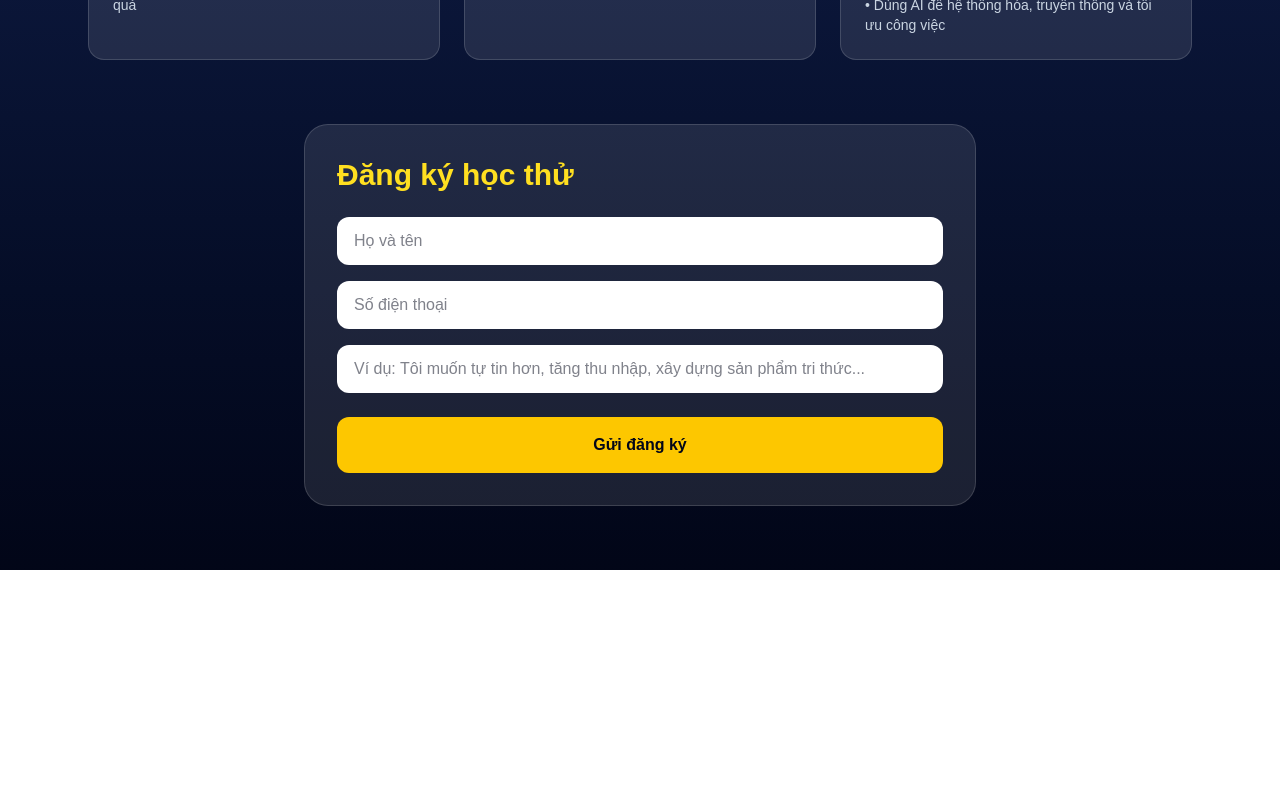
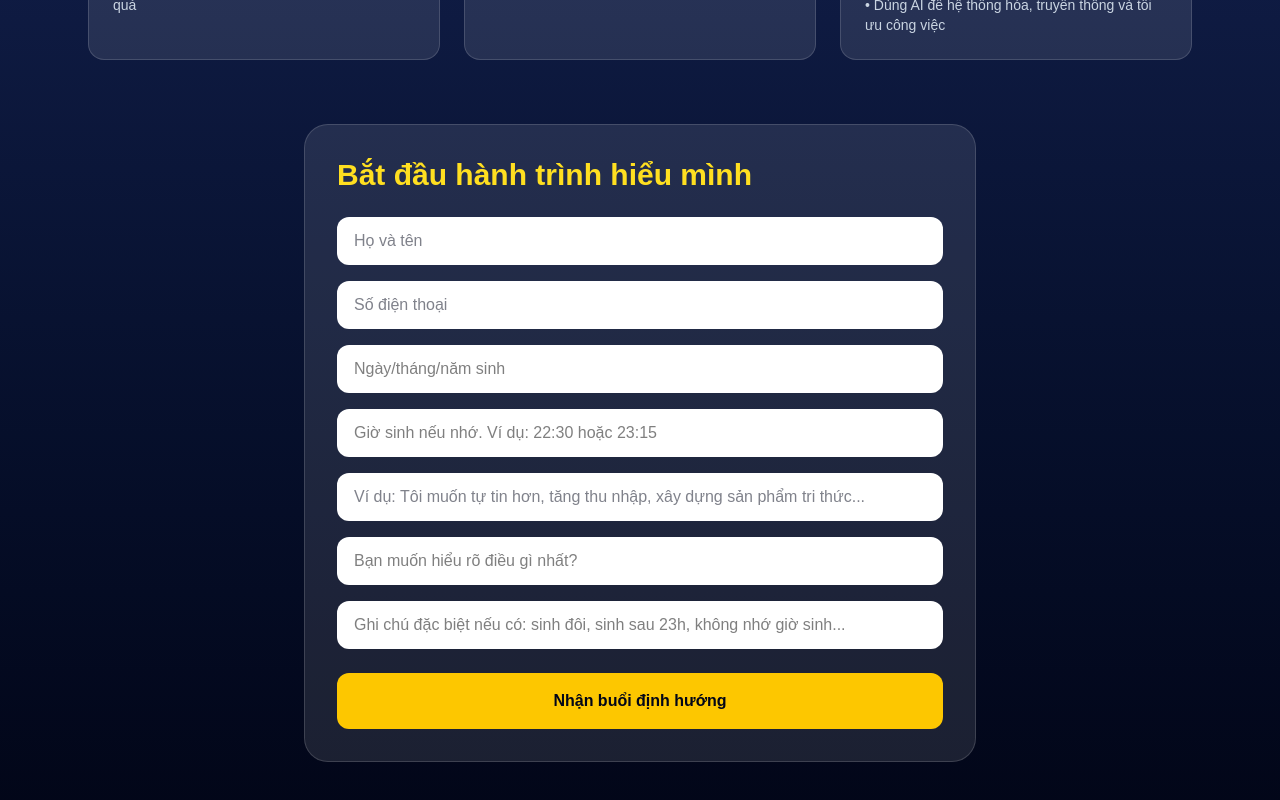
Before and after one commit to lanmatmathinhvuong-dot/mtmv, a Next.js app: page / in a window 1280 px wide. Shown: the part 1528-2328 px from the top of the page. Before the commit the page ends 2098 px from the top, so only its background shows below. Built offline with nearby package versions, Linux system fonts and the light colour scheme; no server answers.

Commit message:
them the hoc vien crm

```diff
--- a/app/page.tsx
+++ b/app/page.tsx
@@ -8,7 +8,10 @@ export default function Home() {
   const [soDienThoai, setSoDienThoai] = useState("");
   const [mongMuon, setMongMuon] = useState("");
   const [thongBao, setThongBao] = useState("");
-
+const [ngaySinh, setNgaySinh] = useState("");
+const [gioSinh, setGioSinh] = useState("");
+const [nhuCau, setNhuCau] = useState("");
+const [ghiChuDacBiet, setGhiChuDacBiet] = useState("");
   async function guiDangKy() {
     if (!hoTen || !soDienThoai) {
       setThongBao("Cô nhập giúp con họ tên và số điện thoại nhé.");
@@ -20,6 +23,10 @@ export default function Home() {
         ho_ten: hoTen,
         so_dien_thoai: soDienThoai,
         mong_muon: mongMuon,
+       ngay_sinh: ngaySinh,
+  gio_sinh: gioSinh,
+  nhu_cau: nhuCau,
+  ghi_chu_dac_biet: ghiChuDacBiet,
       },
     ]);
 
@@ -33,6 +40,10 @@ export default function Home() {
     setHoTen("");
     setSoDienThoai("");
     setMongMuon("");
+    setNgaySinh("");
+setGioSinh("");
+setNhuCau("");
+setGhiChuDacBiet("");
   }
 
   return (
@@ -74,7 +85,7 @@ export default function Home() {
     Mỗi người đều có một bản hướng dẫn bên trong
   </h2>
   <p className="mt-3 text-slate-200">
-    Học viện Mật Mã Thịnh Vượng giúp bạn đọc bản hướng dẫn ấy bằng ShuYi,
+    Học viện Mật Mã Thịnh Vượng giúp bạn đọc bản hướng dẫn ấy bằng Kinh Dịch ShuYi,
     chuyển sự hiểu mình thành hành động thực tế và đưa năng lực thật vào một
     cuộc sống có giá trị.
   </p>
@@ -178,7 +189,7 @@ export default function Home() {
           className="mt-16 w-full max-w-2xl rounded-3xl border border-white/15 bg-white/10 p-8 text-left"
         >
           <h2 className="text-3xl font-black text-yellow-300">
-            Đăng ký học thử
+            Bắt đầu hành trình hiểu mình
           </h2>
 
           <input
@@ -194,19 +205,43 @@ export default function Home() {
             value={soDienThoai}
             onChange={(e) => setSoDienThoai(e.target.value)}
           />
+<input
+  className="mt-4 h-12 w-full rounded-xl border border-white/20 bg-white px-4 text-black"
+  placeholder="Ngày/tháng/năm sinh"
+  value={ngaySinh}
+  onChange={(e) => setNgaySinh(e.target.value)}
+/>
 
+<input
+  className="mt-4 h-12 w-full rounded-xl border border-white/20 bg-white px-4 text-black"
+  placeholder="Giờ sinh nếu nhớ. Ví dụ: 22:30 hoặc 23:15"
+  value={gioSinh}
+  onChange={(e) => setGioSinh(e.target.value)}
+/>
           <input
             className="mt-4 h-12 w-full rounded-xl border border-white/20 bg-white px-4 text-slate-950"
             placeholder="Ví dụ: Tôi muốn tự tin hơn, tăng thu nhập, xây dựng sản phẩm tri thức..."
             value={mongMuon}
             onChange={(e) => setMongMuon(e.target.value)}
           />
+<input
+  className="mt-4 h-12 w-full rounded-xl border border-white/20 bg-white px-4 text-black"
+  placeholder="Bạn muốn hiểu rõ điều gì nhất?"
+  value={nhuCau}
+  onChange={(e) => setNhuCau(e.target.value)}
+/>
 
+<input
+  className="mt-4 h-12 w-full rounded-xl border border-white/20 bg-white px-4 text-black"
+  placeholder="Ghi chú đặc biệt nếu có: sinh đôi, sinh sau 23h, không nhớ giờ sinh..."
+  value={ghiChuDacBiet}
+  onChange={(e) => setGhiChuDacBiet(e.target.value)}
+/>
           <button
             onClick={guiDangKy}
             className="mt-6 w-full rounded-xl bg-yellow-400 px-5 py-4 font-bold text-slate-950 hover:bg-yellow-300"
           >
-            Gửi đăng ký
+     Nhận buổi định hướng
           </button>
 
           {thongBao && (
--- a/app/quan-tri/page.tsx
+++ b/app/quan-tri/page.tsx
@@ -11,6 +11,10 @@ type DangKy = {
   created_at: string;
   trang_thai: string | null;
   ghi_chu: string | null;
+  ngay_sinh: string | null;
+gio_sinh: string | null;
+nhu_cau: string | null;
+ghi_chu_dac_biet: string | null;
 };
 
 const MAT_KHAU_QUAN_TRI = "matma2026";
@@ -128,11 +132,15 @@ const duLieuDaLoc = duLieu.filter((dong) => {
   const tuKhoa = tuKhoaTimKiem.toLowerCase();
 
   const dungTuKhoa =
-    dong.ho_ten?.toLowerCase().includes(tuKhoa) ||
-    dong.so_dien_thoai?.toLowerCase().includes(tuKhoa) ||
-    dong.mong_muon?.toLowerCase().includes(tuKhoa) ||
-    dong.trang_thai?.toLowerCase().includes(tuKhoa) ||
-    dong.ghi_chu?.toLowerCase().includes(tuKhoa);
+  dong.ho_ten?.toLowerCase().includes(tuKhoa) ||
+  dong.so_dien_thoai?.toLowerCase().includes(tuKhoa) ||
+  dong.mong_muon?.toLowerCase().includes(tuKhoa) ||
+  dong.trang_thai?.toLowerCase().includes(tuKhoa) ||
+  dong.ghi_chu?.toLowerCase().includes(tuKhoa) ||
+  dong.ngay_sinh?.toLowerCase().includes(tuKhoa) ||
+  dong.gio_sinh?.toLowerCase().includes(tuKhoa) ||
+  dong.nhu_cau?.toLowerCase().includes(tuKhoa) ||
+  dong.ghi_chu_dac_biet?.toLowerCase().includes(tuKhoa);
 
  const dungTrangThai =
   boLocTrangThai === "tất cả" || layTrangThai(dong.trang_thai) === boLocTrangThai;
@@ -272,8 +280,72 @@ return dungTuKhoa && dungTrangThai;
     )
   )}
 </div>
+ {!dangTai && duLieuDaLoc.length > 0 && (
+  <div className="mb-6 grid gap-4 md:grid-cols-2 xl:grid-cols-3">
+    {duLieuDaLoc.map((dong) => (
+      <div
+        key={`the-${dong.id}`}
+        className="rounded-2xl border border-slate-700 bg-slate-900 p-5"
+      >
+        <div className="flex items-start justify-between gap-3">
+          <div>
+            <p className="text-lg font-bold text-white">{dong.ho_ten}</p>
+            <p className="text-sm text-slate-300">{dong.so_dien_thoai}</p>
+          </div>
+
+          <select
+            value={dong.trang_thai || "mới"}
+            onChange={(e) => capNhatTrangThai(dong.id, e.target.value)}
+            className="rounded-xl bg-slate-800 border border-slate-600 px-3 py-2 text-white"
+          >
+            <option value="mới">mới</option>
+            <option value="đã liên hệ">đã liên hệ</option>
+            <option value="đã tư vấn">đã tư vấn</option>
+            <option value="đã chốt">đã chốt</option>
+            <option value="không phù hợp">không phù hợp</option>
+          </select>
+        </div>
+
+        <div className="mt-4 grid gap-2 text-sm text-slate-200">
+          <p><b className="text-yellow-300">Mong muốn:</b> {dong.mong_muon || "-"}</p>
+          <p><b className="text-yellow-300">Ngày sinh:</b> {dong.ngay_sinh || "-"}</p>
+          <p><b className="text-yellow-300">Giờ sinh:</b> {dong.gio_sinh || "-"}</p>
+          <p><b className="text-yellow-300">Nhu cầu:</b> {dong.nhu_cau || "-"}</p>
+          <p><b className="text-yellow-300">Ghi chú đặc biệt:</b> {dong.ghi_chu_dac_biet || "-"}</p>
+        </div>
+
+        <textarea
+          defaultValue={dong.ghi_chu || ""}
+          onBlur={(e) => capNhatGhiChu(dong.id, e.target.value)}
+          placeholder="Ghi chú chăm sóc..."
+          rows={3}
+          className="mt-4 w-full rounded-xl bg-slate-800 border border-slate-600 px-3 py-2 text-white"
+        />
+
+        <div className="mt-4 flex gap-2">
+          <a
+            href={`tel:${dong.so_dien_thoai}`}
+            className="rounded-lg bg-yellow-400 px-4 py-2 text-sm font-bold text-black"
+          >
+            Gọi
+          </a>
+
+          <a
+            href={`https://zalo.me/${dong.so_dien_thoai}`}
+            target="_blank"
+            rel="noopener noreferrer"
+            className="rounded-lg bg-blue-500 px-4 py-2 text-sm font-bold text-white"
+          >
+            Zalo
+          </a>
+        </div>
+      </div>
+    ))}
+  </div>
+)}
+
         <div className="bg-slate-900 rounded-2xl overflow-x-auto border border-slate-700">
-          <table className="w-full text-left">
+         <table className="min-w-[2600px] w-full text-left">
             <thead className="bg-slate-800 text-yellow-300">
               <tr>
                 <th className="p-4">ID</th>
@@ -284,19 +356,23 @@ return dungTuKhoa && dungTrangThai;
                 <th className="p-4">Trạng thái</th>
                 <th className="p-4">Ghi chú</th>
                 <th className="p-4">Thời gian</th>
-              </tr>
+                  <th className="p-4">Ngày sinh</th>
+  <th className="p-4">Giờ sinh</th>
+  <th className="p-4">Nhu cầu</th>
+  <th className="p-4">Ghi chú đặc biệt</th>
+                </tr>
             </thead>
 
             <tbody>
               {dangTai ? (
                 <tr>
-                  <td className="p-4 text-slate-300" colSpan={7}>
+                  <td className="p-4 text-slate-300" colSpan={11}>
                     Đang tải dữ liệu...
                   </td>
                 </tr>
               ) : duLieuDaLoc.length === 0 ? (
                 <tr>
-                  <td className="p-4 text-slate-300" colSpan={7}>
+                  <td className="p-4 text-slate-300" colSpan={11}>
                     Chưa có học viên đăng ký.
                   </td>
                 </tr>
@@ -350,6 +426,10 @@ return dungTuKhoa && dungTrangThai;
 </td>                    <td className="p-4 text-slate-300">
                       {new Date(dong.created_at).toLocaleString("vi-VN")}
                     </td>
+                    <td className="p-4">{dong.ngay_sinh || "-"}</td>
+<td className="p-4">{dong.gio_sinh || "-"}</td>
+<td className="p-4">{dong.nhu_cau || "-"}</td>
+<td className="p-4">{dong.ghi_chu_dac_biet || "-"}</td>
                   </tr>
                 ))
               )}
```
